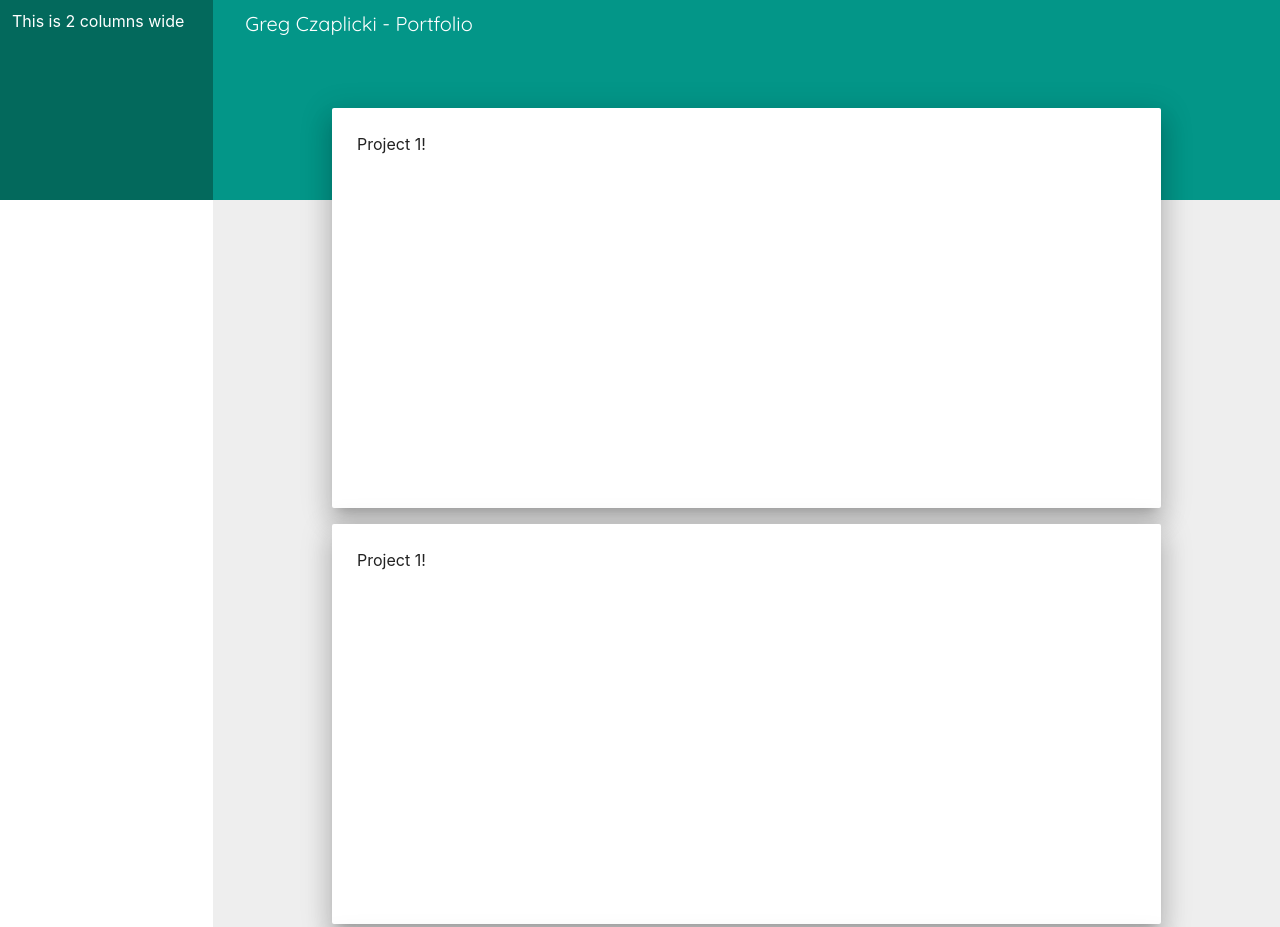
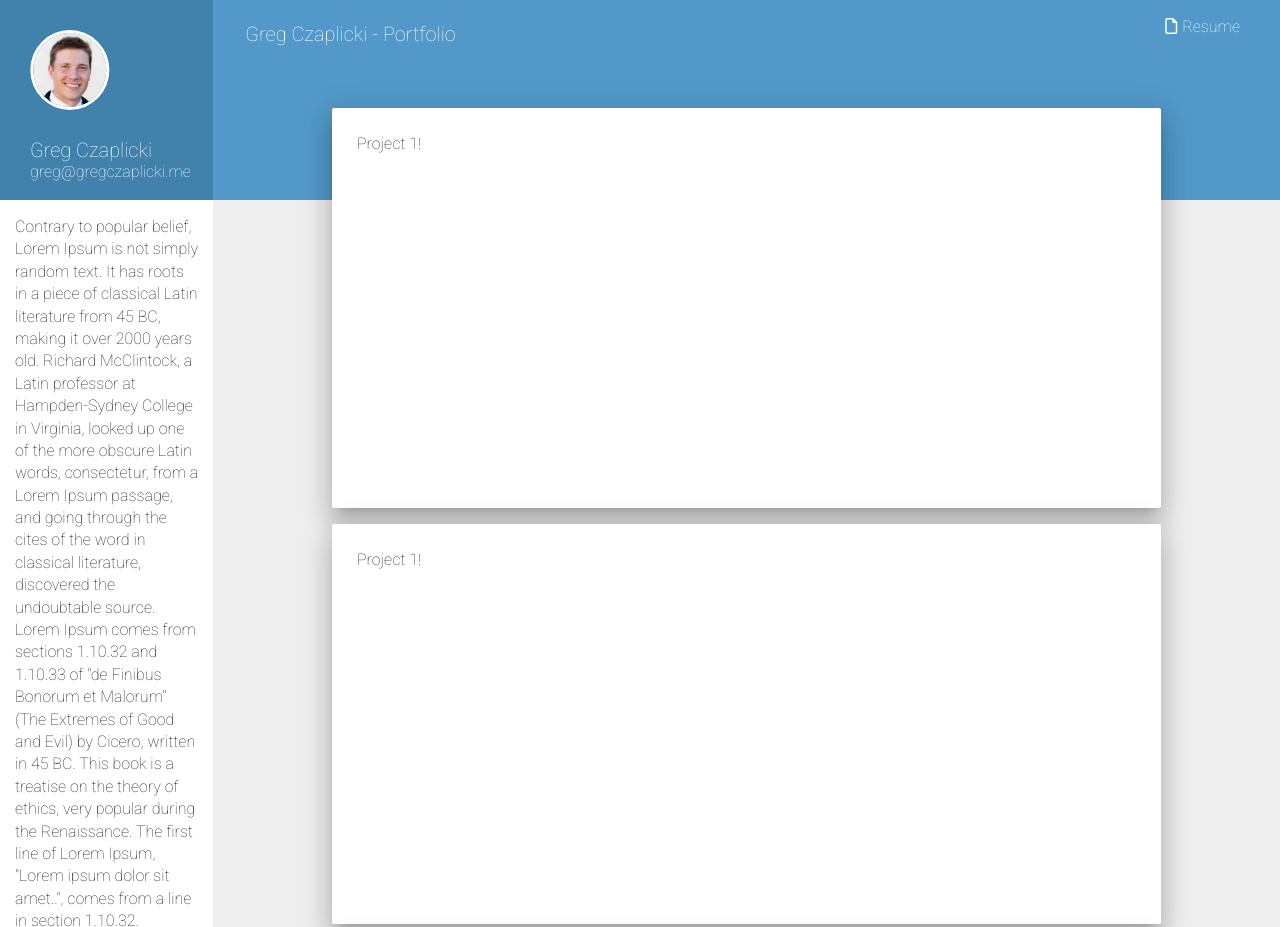
Before and after one commit to greg-czaplicki/PersonalPortfolio, a plain HTML site: page index.html in a window 1280 px wide. Shown: the top 927 px of the page. Drawn offline with nearby package versions, Linux system fonts and the light colour scheme.

Commit message:
feat: Color and basic structure
The basic structure of the page is complete.

```diff
--- a/css/main.css
+++ b/css/main.css
@@ -101,6 +101,8 @@ textarea {
 html, body {
     margin: 0;
     padding: 0;
+    font-family: 'Roboto', sans-serif;
+    font-weight: 100;
 }
 
 .row {
@@ -111,29 +113,32 @@ html, body {
     height: 100px;
 }
 
-div.col.s10.topbar, div.col.s1.topbar{
-    background-color: #039688;
+div.col.s10.topbar, div.col.s1.topbar {
+    background-color: #5299c9;
     color: white;
-    padding-top: 10px;
+    padding-right: 40px;
 }
 
 .col.s8.fillers {
-    background-color: #039688;
+    background-color: #5299c9;
 }
 
 .col.s2.topleftbar {
-    background-color: #03695C;
+    background-color: #4182ad;
     color: white;
-    padding-top: 10px;
+    padding-top: 30px;
+    padding-left: 30px;
 }
 
 .col.s2.sidebar {
     background-color: #FFFFFF;
+    padding-left: 15px;
+    padding-right: 15px;
 }
 
 .col.s10.background {
     background-color: #EEEEEE;
-    height: 150vh;
+    height: 175vh;
 }
 
 .card {
@@ -144,7 +149,47 @@ div.col.s10.topbar, div.col.s1.topbar{
 .name {
     font-size: 20px;
     padding-left: 20px;
-    font-family: 'Quicksand', sans-serif;
+    font-weight: 300;
+}
+
+.profile {
+    position: absolute;
+    height: 10%;
+    transform: scale(-1, 1);
+    -webkit-transform: scale(-1, 1);
+    -moz-transform: scale(-1, 1);
+    -o-transform: scale(-1, 1);
+    border-style: solid;
+    border-color: white;
+    border-width: 3px;
+}
+
+.profile-text {
+    padding-top: 5px;
+    margin: 0;
+    font-size: 16px;
+}
+
+.profile-text {
+    margin-top: -8px;
+}
+
+.profile-text.profilename {
+    padding-top: 14px;
+}
+
+.profilename {
+    font-weight: 400;
+    font-size: 20px;
+}
+
+.resume {
+    float: right;
+
+}
+
+.fa-file-o {
+    padding-right: 5px;
 }
 
 /* ==========================================================================
--- a/index.html
+++ b/index.html
@@ -14,7 +14,8 @@
     <!-- Compiled and minified MaterializeCSS -->
     <link rel="stylesheet" href="https://cdnjs.cloudflare.com/ajax/libs/materialize/0.98.2/css/materialize.min.css">
     <link rel="stylesheet" href="css/main.css">
-    <link href="https://fonts.googleapis.com/css?family=Quicksand" rel="stylesheet">
+    <link href="https://fonts.googleapis.com/css?family=Roboto:100" rel="stylesheet">
+    <script src="https://use.fontawesome.com/ab7b568d30.js"></script>
 
     <script src="js/vendor/modernizr-2.8.3.min.js"></script>
     <!-- Compiled and minified JavaScript -->
@@ -30,16 +31,23 @@
 
 <!-- Add your site or application content here -->
 <div class="row">
-    <div class="col s2 topleftbar">This is 2 columns wide</div>
+    <div class="col s2 topleftbar">
+        <img src="img/profile-img.png" alt="photo of Greg Czaplicki" class="circle profile img-responsive">
+    </div>
     <div class="col s10 topbar">
-        <span class="name">Greg Czaplicki - Portfolio</span>
+        <p class="resume"><i class="fa fa-file-o" aria-hidden="true"></i>Resume</p>
+        <p class="name">Greg Czaplicki - Portfolio</p>
     </div>
 </div>
 
 <div class="row">
-    <div class="col s2 topleftbar"></div>
+    <div class="col s2 topleftbar">
+        <p class="profile-text profilename">Greg Czaplicki</p>
+        <p class="profile-text">greg@gregczaplicki.me</p>
+    </div>
     <div class="col s1 topbar"></div>
     <div class="col s8 fillers">
+        <div class="card z-depth-4">Project 1!</div>
         <div class="card z-depth-4">Project 1!</div>
         <div class="card z-depth-4">Project 1!</div>
         <div class="card z-depth-4">Project 1!</div>
@@ -49,7 +57,9 @@
 </div>
 
 <div class="row">
-    <div class="col s2 sidebar"></div>
+    <div class="col s2 sidebar">
+        <p class="sidebar-text">Contrary to popular belief, Lorem Ipsum is not simply random text. It has roots in a piece of classical Latin literature from 45 BC, making it over 2000 years old. Richard McClintock, a Latin professor at Hampden-Sydney College in Virginia, looked up one of the more obscure Latin words, consectetur, from a Lorem Ipsum passage, and going through the cites of the word in classical literature, discovered the undoubtable source. Lorem Ipsum comes from sections 1.10.32 and 1.10.33 of "de Finibus Bonorum et Malorum" (The Extremes of Good and Evil) by Cicero, written in 45 BC. This book is a treatise on the theory of ethics, very popular during the Renaissance. The first line of Lorem Ipsum, "Lorem ipsum dolor sit amet..", comes from a line in section 1.10.32.</p>
+    </div>
     <div class="col s10 background"></div>
 </div>
 
@@ -76,5 +86,6 @@
     ga('send', 'pageview');
 </script>
 <script src="https://unpkg.com/scrollreveal/dist/scrollreveal.min.js"></script>
+<script src="js/main.js"></script>
 </body>
 </html>
--- a/js/main.js
+++ b/js/main.js
@@ -1,4 +1,3 @@
 // JavaScript
 window.sr = ScrollReveal();
-sr.reveal('.card.project1');
-sr.reveal('.card.project2');
+sr.reveal('.card', {duration: 2000, viewFactor: 0.5, scale: 0.8});
```
Also changed, not shown: img/profile-img.png (added).
